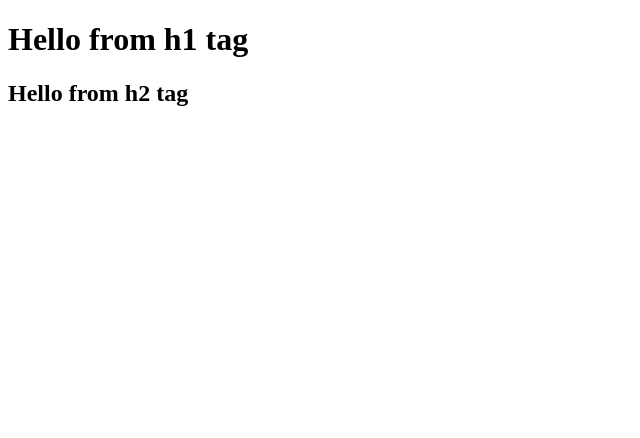
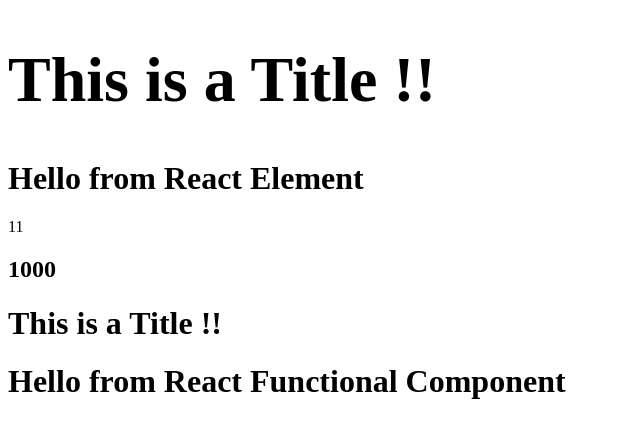
Before and after one commit to Anurag8259/Namaste-React, a React (Vite) app: page / in a window 1280 px wide. Shown: the top 438 px of the page, without its empty margins (0-640 px from the left). Built offline with nearby package versions, Linux system fonts and the light colour scheme.

Commit message:
Episode 3 - JSX , React Functional Component

```diff
--- a/App.js
+++ b/App.js
@@ -2,25 +2,40 @@
 import ReactDOM from "react-dom/client";
 
 
-const heading = React.createElement("h1", {id : "heading"} , "Hello World from React!"); // {} - attributes , eg ; {id: "title"}
 
-// heading : If we do console.log(heading) , it will give us a object which is called React Element. It is a object representation of the HTML element.
-// props : The attributes passed in the second argument of React.createElement()
+
+const Title = () => (
+    <div>
+        {/* <Heading/>   --  It will lead to infinite loop ---  we can call a component inside an element/component*/}
+        <h1>This is a Title !! </h1>
+    </div>
+);
+
+
+const head = (
+    <h1>
+        <Title/>
+        Hello from React Element
+    </h1>
+);
+
+const number = 1000;
+
+const Heading = () => (
+    <div id = "container">
+        {head}
+        {1+10}
+        <h2>{number}</h2>
+        {/* We can use JavaScript expressions inside curly braces. */}
+        <Title/>
+        {/* // This is called Composition of Components. We can use one component inside another component. */}
+        <h1 className="heading" tabIndex = "5">Hello from React Functional Component</h1>
+    </div>
+);
+//OR
+// We can also write this like a normal js function instead of arrow function. But we need to use return keyword in that case.
 
 const root = ReactDOM.createRoot(document.getElementById("root"));
-root.render(heading); // Renders the React element into the DOM
+// root.render(Heading); - WRONG
 
-
-
-const parent = React.createElement("div", { id: "parent" }, React.createElement("div", { id: "child" }, React.createElement("h1", {}, "Hello from h1 tag"))); // Object / react element
-// root.render(parent);
-
-
-
-
-const parent1 = React.createElement("div", { id: "parent2" }, React.createElement("div", { id: "child2" },
-    [React.createElement("h1", {}, "Hello from h1 tag"), React.createElement("h2", {}, "Hello from h2 tag")]));
-root.render(parent1); // Content of root will be replaced with parent1 and previous content will be removed. So only last render will work.
-
-// i am using multiple render in this file but why is only last render working ? - Tis is because ReactDOM.render() replaces the existing content of the root element with the new content. When you call root.render() multiple times, it will overwrite the previous render and only display the last one. If you want to render multiple elements, you should combine them into a single React element or use a parent container to hold them together.
-// Due to this nested lengthy code , we have JSX.
+root.render(<Heading/>); //Correct
--- a/index.html
+++ b/index.html
@@ -10,7 +10,7 @@
 
 
     <div id="root">
-
+        <h1> NOT RENDERED !! </h1>
 
          <script type="module" src = "./App.js">
          </script>
--- a/package.json
+++ b/package.json
@@ -12,7 +12,6 @@
   },
   "license": "ISC",
   "author": "Anurag Das",
-  "type": "commonjs",
   "scripts": {
     "start": "parcel index.html",
     "build": "parcel build index.html",
```
Also changed, not shown: App2.js (added, +39 -0 lines), notes.txt.
